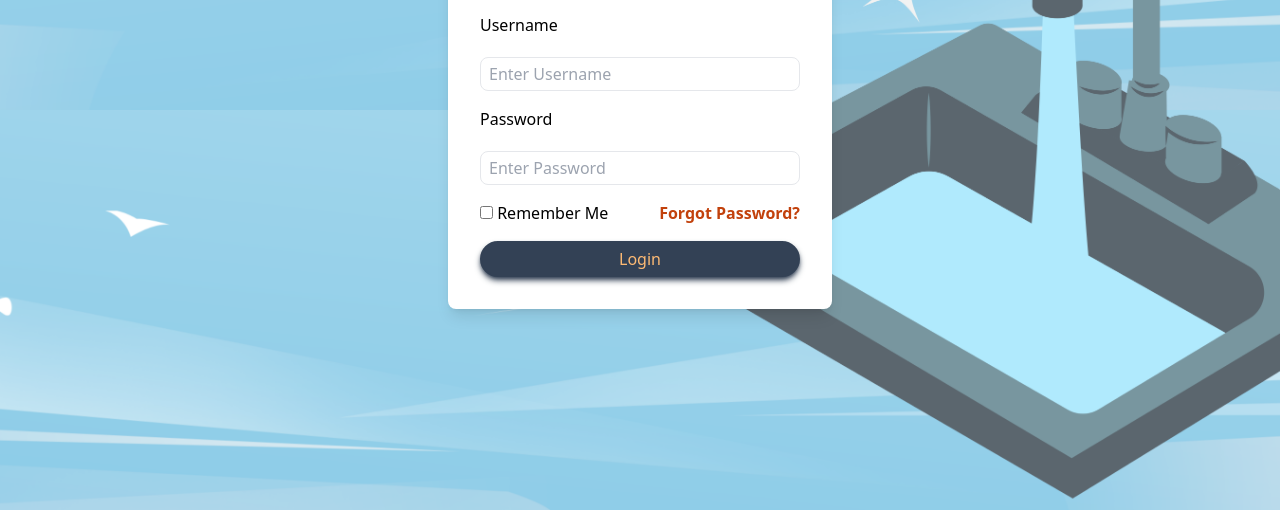
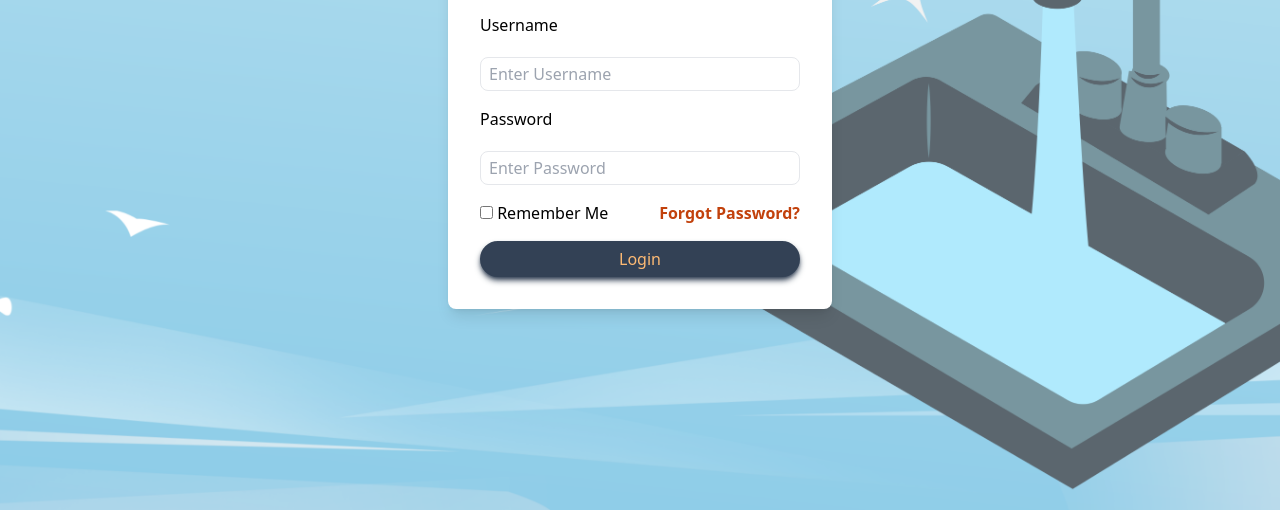
Before and after one commit to adrian-aizen/sinkssys, a plain HTML site: page index.html in a window 1280 px wide. Shown: the part 290-800 px from the top of the page. Drawn offline with nearby package versions, Linux system fonts and the light colour scheme.

Commit message:
Updated login page

```diff
--- a/index.html
+++ b/index.html
@@ -10,7 +10,7 @@
     crossorigin="anonymous" referrerpolicy="no-referrer" />
 </head>
 
-<body class="bg-cover bg-center bg-cover h-screen" style="background-image: url(/assets/sinkssysbg2.png);">
+<body class="bg-cover bg-center bg-cover h-screen" style="background-image: url(/assets/sinkssysbg.png);">
 
   <header class="bg-slate-700 h-16 w-full fixed  ">
     <div class="flex flex-col justify-center items-center">
```
